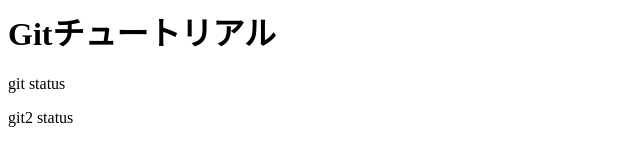
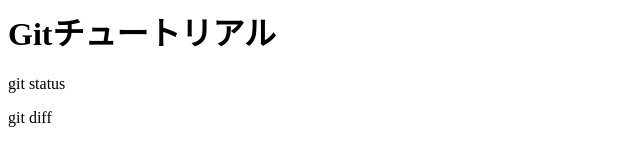
Before and after one commit to Takayakun/git_tutorial, a plain HTML site: page index.html in a window 1280 px wide. Shown: the full height of the page, 0-640 px from the left. Drawn offline with Linux system fonts and the light colour scheme.

Commit message:
git diffを追記

```diff
--- a/index.html
+++ b/index.html
@@ -1,3 +1,3 @@
 <h1>Gitチュートリアル</h1>
 <p>git status</p>
-<p>git2 status</p>
+<p>git diff</p>
```
